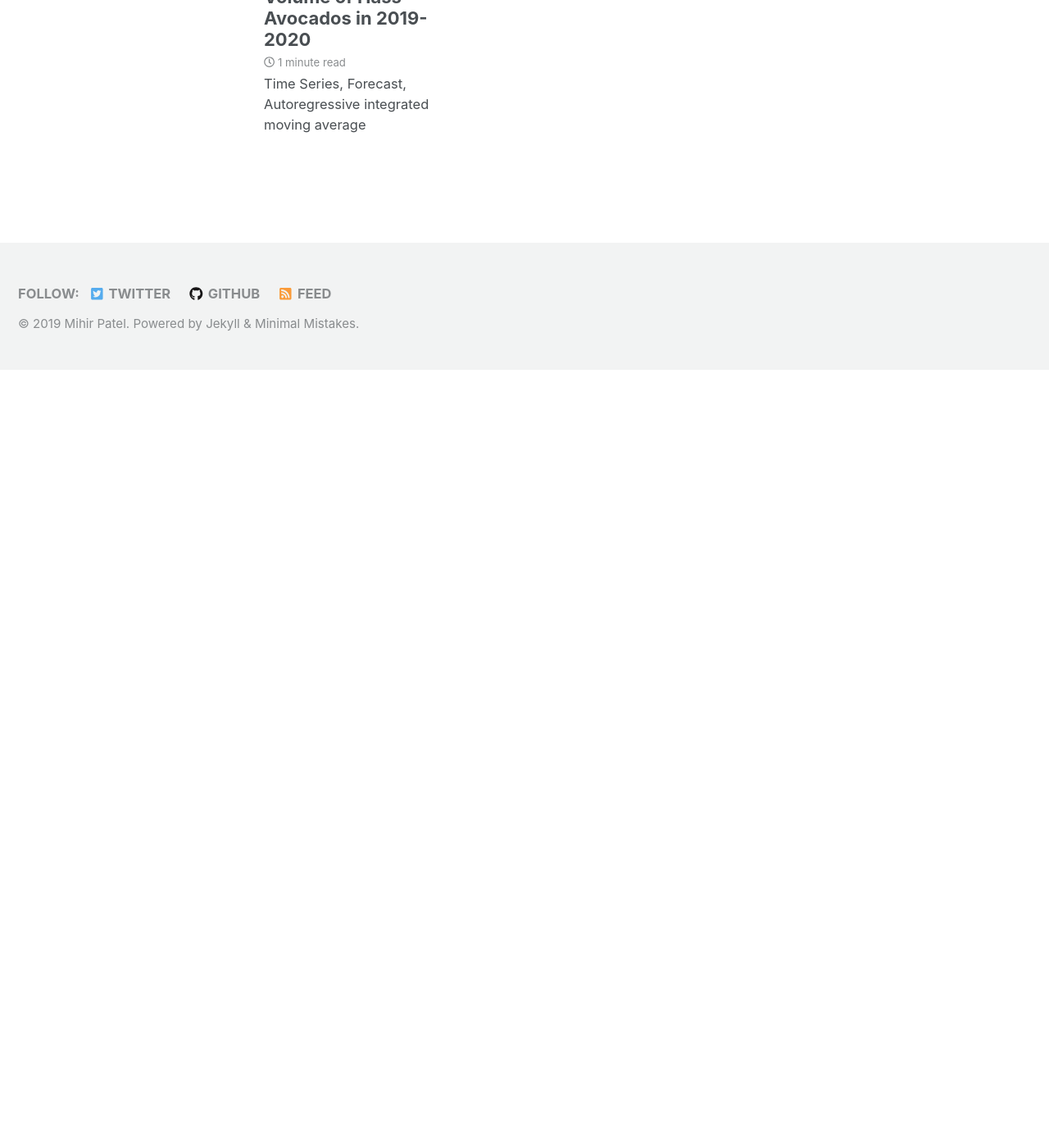
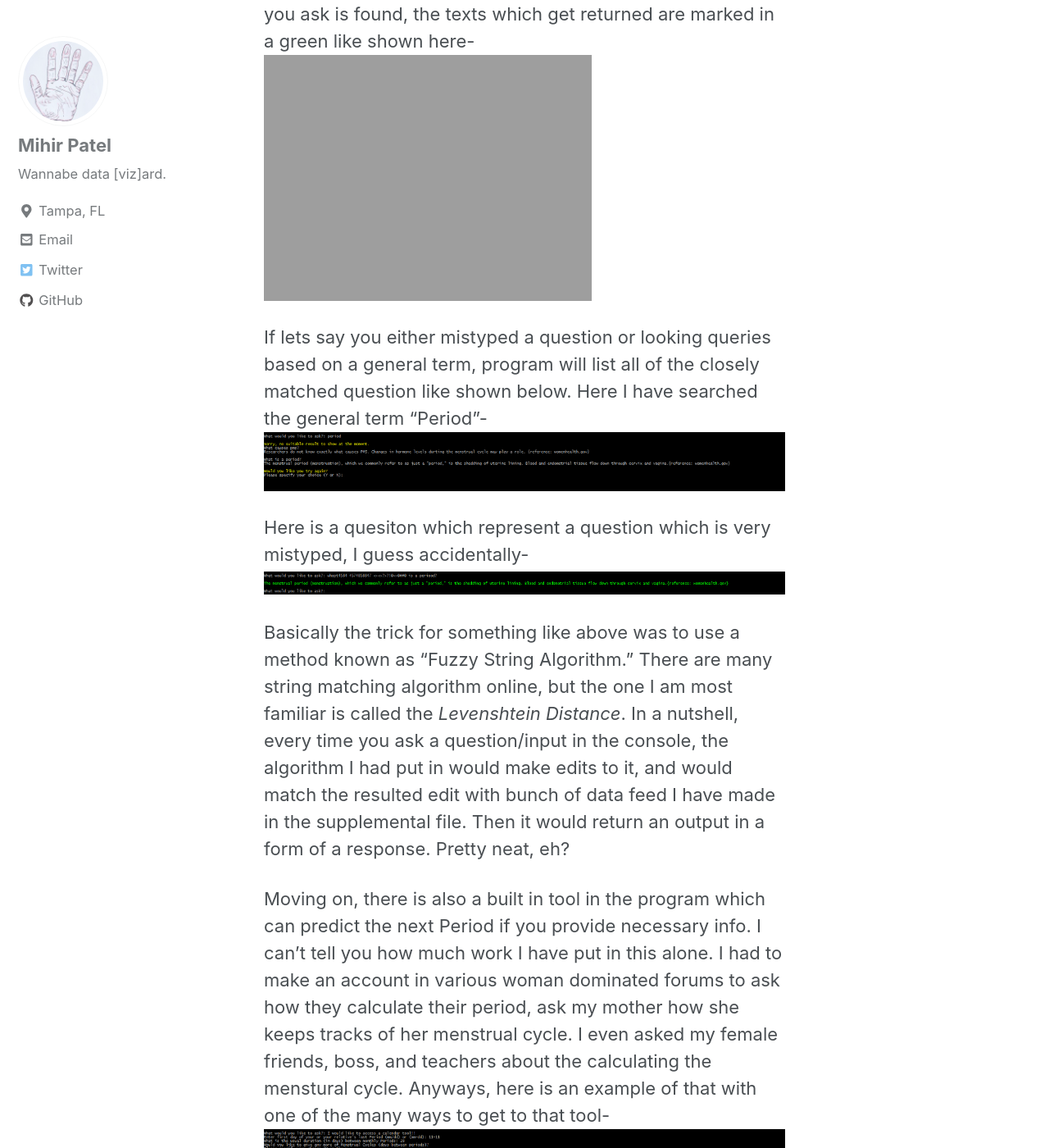
Before and after one commit to mihirp161/mihirp161.github.io, a Jekyll site: the page built from _posts/2019-12-31-dotmate.md, in a window 1280 px wide and 1400 px high, scrolled down 2584 px. Shown: the whole window at 82% size. Built offline with Jekyll 4.4.1, drawn with Linux system fonts in a browser that asks for light colours; nearby versions of some CDN libraries; before the commit the page ends 3035 px from its top, so only the background shows below that; some of the changed text lies outside the part shown.

Commit message:
Update 2019-12-31-dotmate.md

```diff
--- a/_posts/2019-12-31-dotmate.md
+++ b/_posts/2019-12-31-dotmate.md
@@ -18,4 +18,38 @@
 
 Please feel free to look through the **source code** [here](https://github.com/ToadHanks/dotMate).
 
-<img src="{{ site.url }}{{ site.baseurl }}/images/dotmate/xyz.png" alt="">
+When program start, you're greeted with a welcome screen (by the way, that color bar slowly fills up too, it's pretty neat) like this here-
+<img src="{{ site.url }}{{ site.baseurl }}/images/dotmate/welcome_screen.png" alt="">
+
+Then programs asks your name. Goal for this was to collect who is visiting the app, and then if that user visits the app back, we will say *Welcome again!*. This makes user more connected to the app-
+
+<img src="{{ site.url }}{{ site.baseurl }}/images/dotmate/name_new.png" alt="">
+
+And here is what console show when a user returns-
+<img src="{{ site.url }}{{ site.baseurl }}/images/dotmate/returned_user.png" alt="">
+
+To start the program, you can ask question related to menstruation. There is a list of questions in the Navigation section if you scroll all the way down, [here](https://github.com/ToadHanks/dotMate), which you can ask. This program was to experiment a question-answer pedia in an offline environment. Anyways, when a question you ask is found, the texts which get returned are marked in a green like shown here-
+<img src="{{ site.url }}{{ site.baseurl }}/images/dotmate/green_questions.png" alt="">
+
+If lets say you either mistyped a question or looking queries based on a general term, program will list all of the closely matched question like shown below. Here I have searched the general term "Period"-
+<img src="{{ site.url }}{{ site.baseurl }}/images/dotmate/yellow_questions.png" alt="">
+
+Here is a quesiton which represent a question which is very mistyped, I guess accidentally-
+<img src="{{ site.url }}{{ site.baseurl }}/images/dotmate/string_adjusted.png" alt="">
+
+Basically the trick for something like above was to use a method known as "Fuzzy String Algorithm." There are many string matching algorithm online, but the one I am most familiar is called the *Levenshtein Distance*. In a nutshell, every time you ask a question/input in the console, the algorithm I had put in would make edits to it, and would match the resulted edit with bunch of data feed I have made in the supplemental file. Then it would return an output in a form of a response. Pretty neat, eh?
+
+Moving on, there is also a built in tool in the program which can predict the next Period if you provide necessary info. I can't tell you how much work I have put in this alone. I had to make an account in various woman dominated forums to ask how they calculate their period, ask my mother how she keeps tracks of her menstrual cycle. I even asked my female friends, boss, and teachers about the calculating the menstural cycle. Anyways, here is an example of that with one of the many ways to get to that tool-
+<img src="{{ site.url }}{{ site.baseurl }}/images/dotmate/calendar_warn.png" alt="">
+
+The tool also notfies the user and advises if an abnormal menstrual duration is entered. You can see that in red in the picture above.
+
+Lastly, the program will give the user the next expected date for the period, and asks if he/she would like to have that recorded in a calendar. Here are examples of those-
+<img src="{{ site.url }}{{ site.baseurl }}/images/dotmate/calculate_exit.png" alt="">
+
+Here is the calendar with marked X on the next date. And a random quote from the list of 7-10 quotes in the bottom row.
+<img src="{{ site.url }}{{ site.baseurl }}/images/dotmate/calendar.png" alt="">
+
+Really quick story about the quotes-> They are all said by my mom over the years :)
+
+This is it. It was an attempt to make something valuable from me, and of course more can be done to this program. So, please, if you think something can be added, feel free to enhance the program; I will greatly appreciate your effort. I have included all of the documentations, and put a lot of effort on commenting the code so you won't be lost at any point.
```
